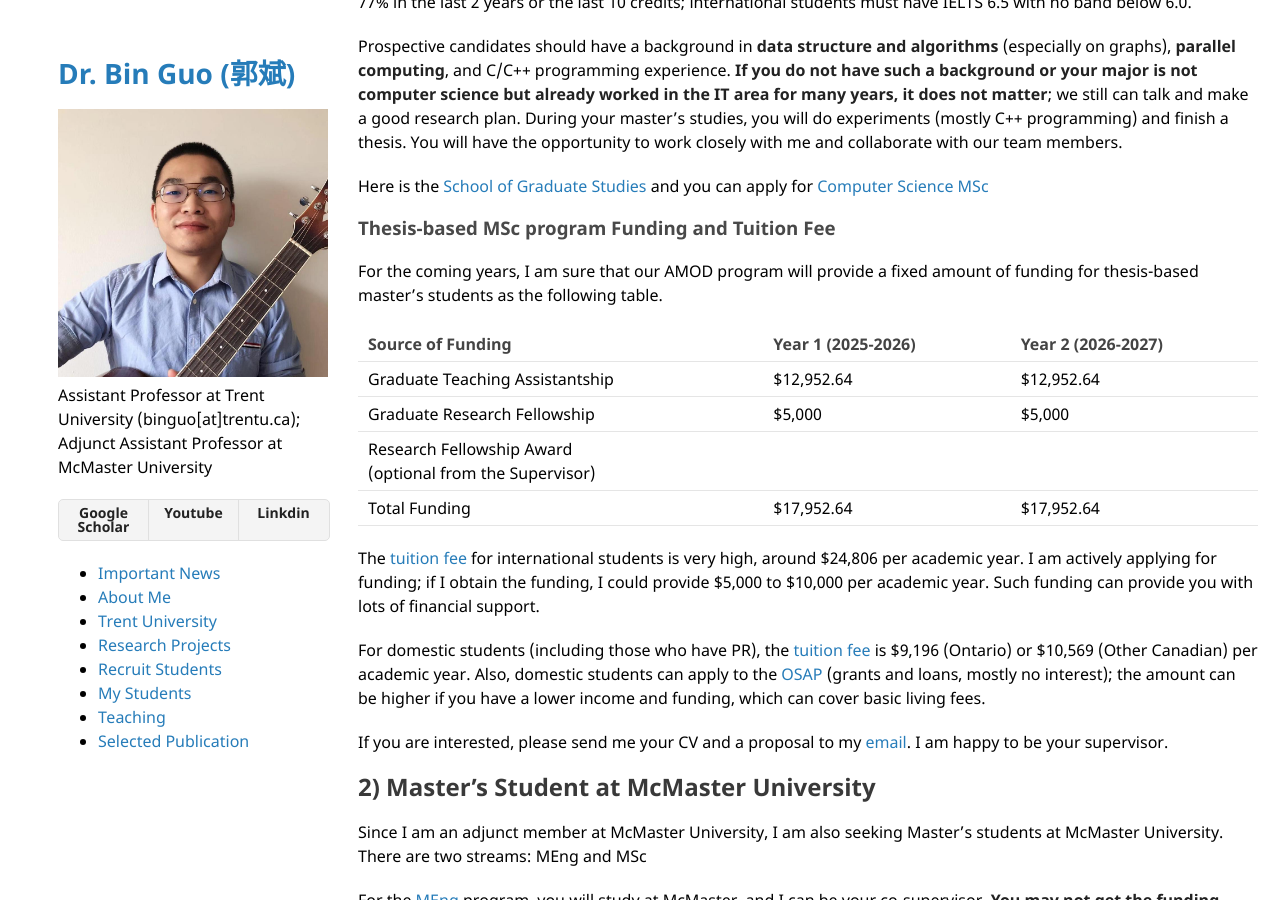
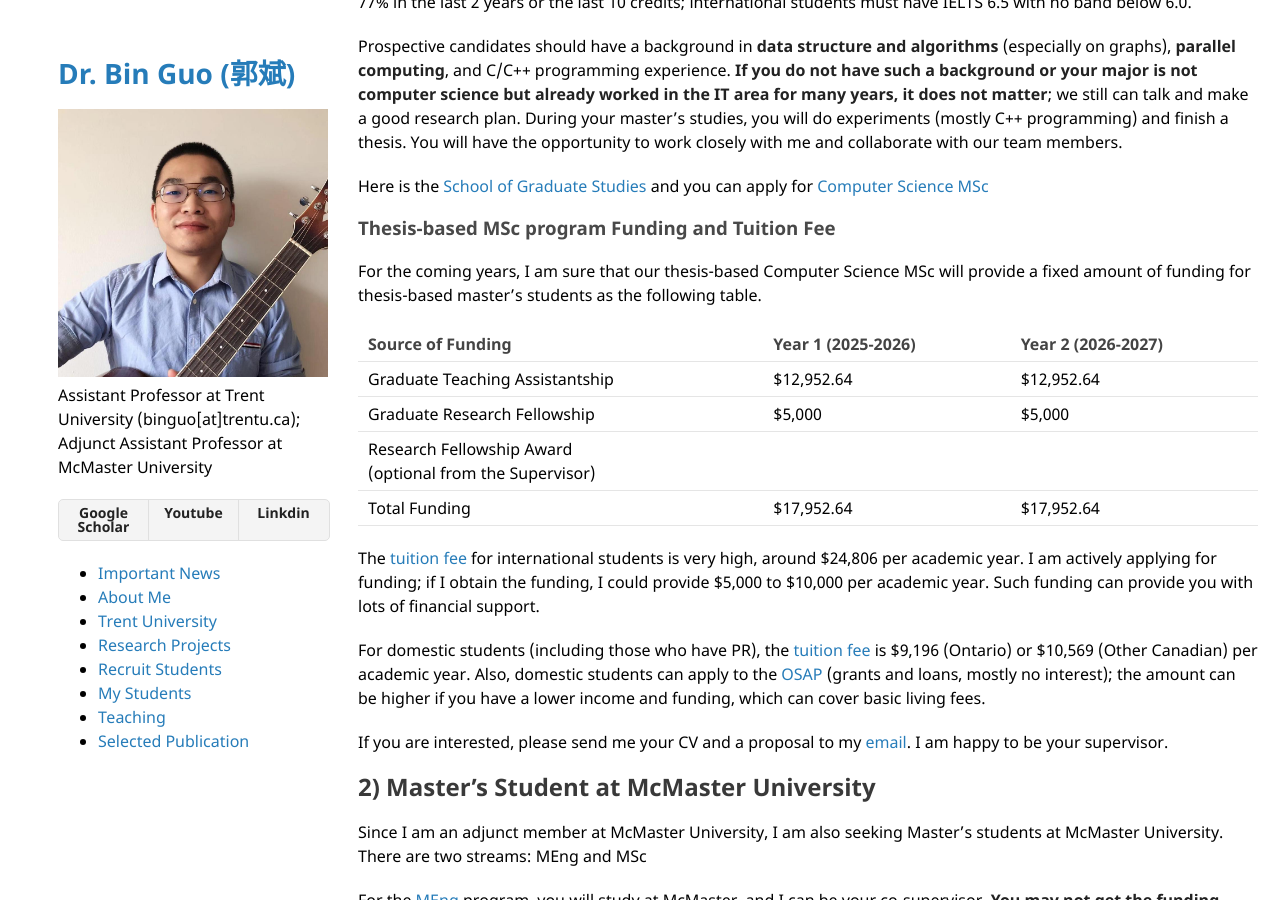
Before and after one commit to bin-guo/bin-guo.github.io, a Jekyll site: the page built from index.md, in a window 1280 px wide and 900 px high, scrolled down 2861 px. Built offline with Jekyll 4.4.1, drawn with Linux system fonts in a browser that asks for light colours; our own code applies the rules of GitHub Pages for plain Markdown files.

Commit message:
Update index.md

```diff
--- a/index.md
+++ b/index.md
@@ -122,7 +122,7 @@ Here is the [School of Graduate Studies](https://www.trentu.ca/graduatestudies/)
 Here is the [School of Graduate Studies](https://www.trentu.ca/graduatestudies/) and you can apply for [Computer Science MSc](https://www.trentu.ca/futurestudents/program/computer-science-msc)
 
 ### Thesis-based MSc program Funding and Tuition Fee
-For the coming years, I am sure that our AMOD program will provide a fixed amount of funding for thesis-based master's students as the following table.
+For the coming years, I am sure that our thesis-based Computer Science MSc will provide a fixed amount of funding for thesis-based master's students as the following table.
 
 |Source of Funding | Year 1 (2025-2026)| Year 2 (2026-2027)|
 |---	|---	|---	|
```
